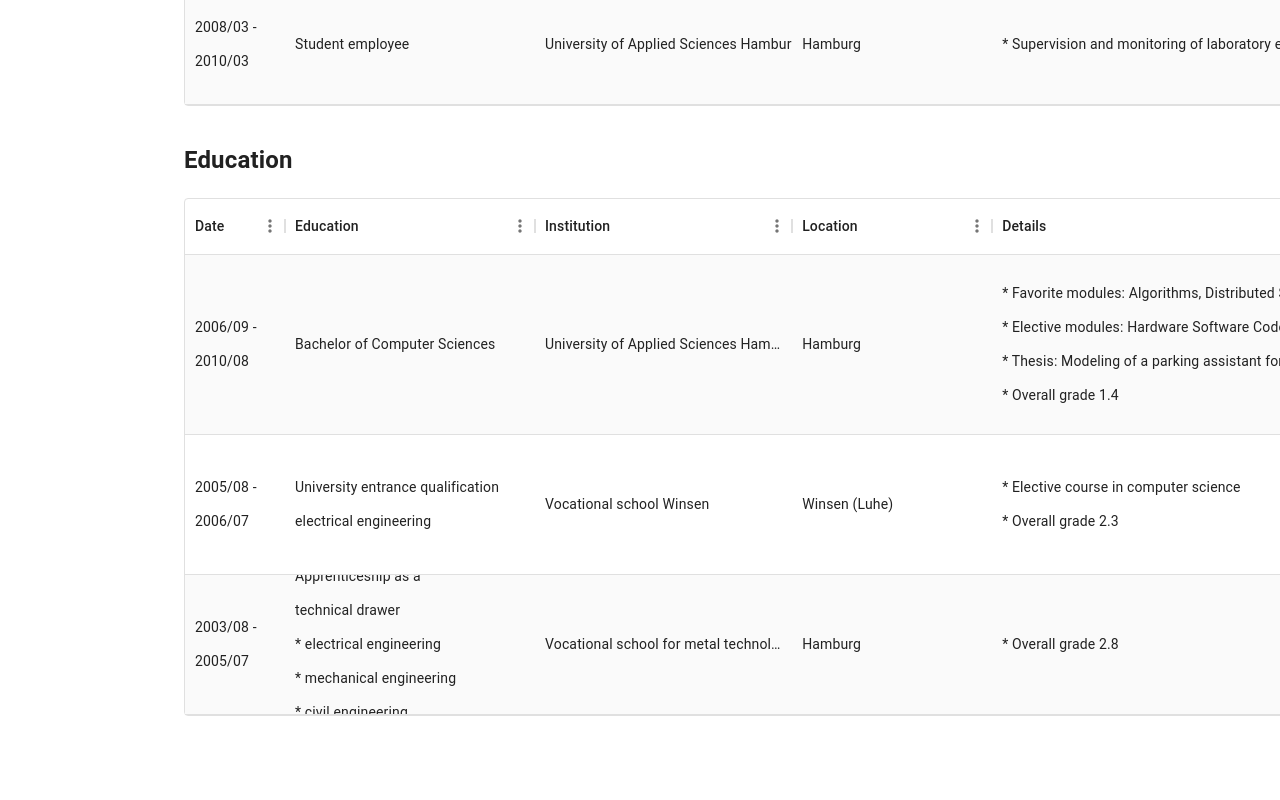
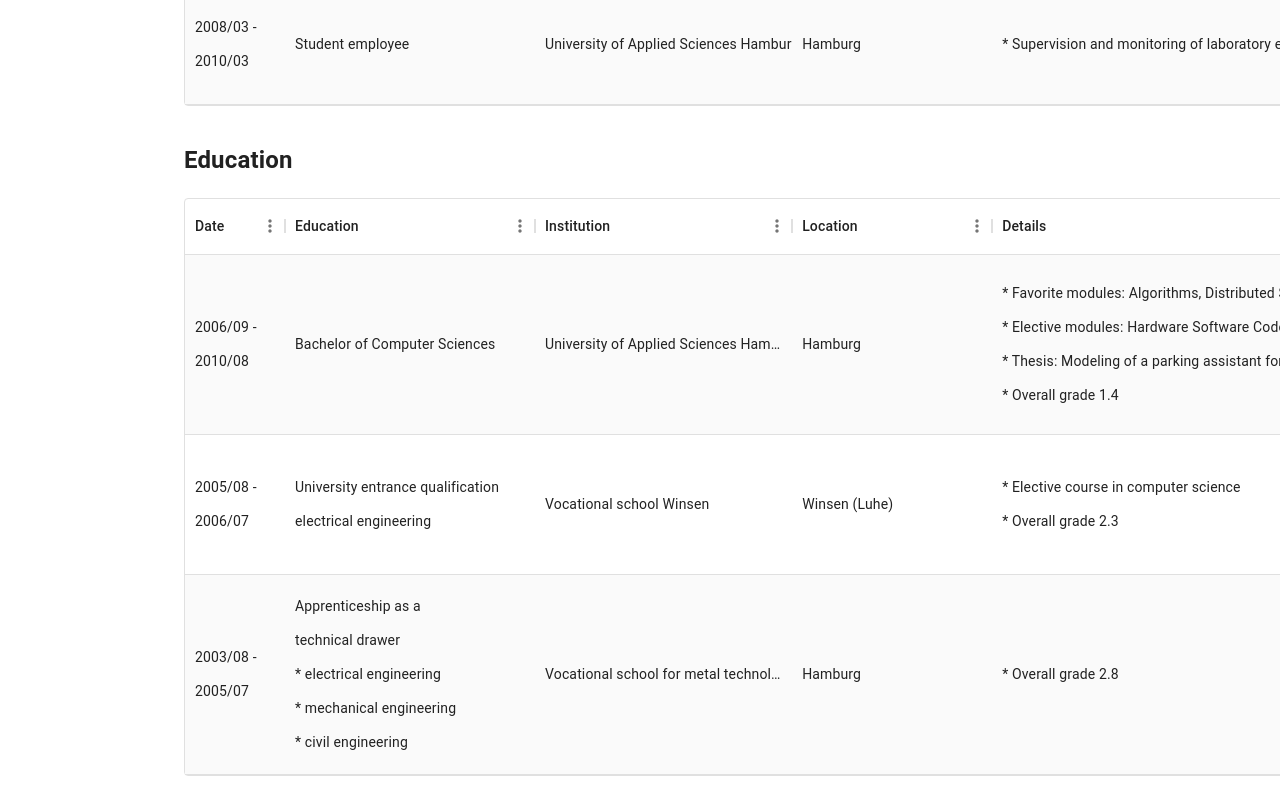
Before and after one commit to thorstenalpers/homepage, a Next.js app: page /cv in a window 1280 px wide. Shown: the part 1716-2516 px from the top of the page. Before the commit the page ends 2456 px from the top, so only its background shows below. Built offline with nearby package versions, Linux system fonts and the light colour scheme.

Commit message:
Fix dynamic row height education

```diff
--- a/src/app/cv/page.tsx
+++ b/src/app/cv/page.tsx
@@ -110,7 +110,7 @@ export default function CvPage() {
 
       // Calculate height based on details content
       const detailsRowCount = params.model.details.length;
-      const detailsHeight = detailsRowCount * 20; // Change 20 to the desired height per detail item
+      const detailsHeight = detailsRowCount * 20;
 
       maxHeight =  baseHeight + detailsHeight;
     }
@@ -120,7 +120,7 @@ export default function CvPage() {
 
       // Calculate height based on details content
       const eductionRowCount = params.model.education.length;
-      const eductionHeight = eductionRowCount * 8;
+      const eductionHeight = eductionRowCount * 20;
 
       let maxHeightEducation =  baseHeight + eductionHeight;
       if(maxHeightEducation > maxHeight)  {
```
